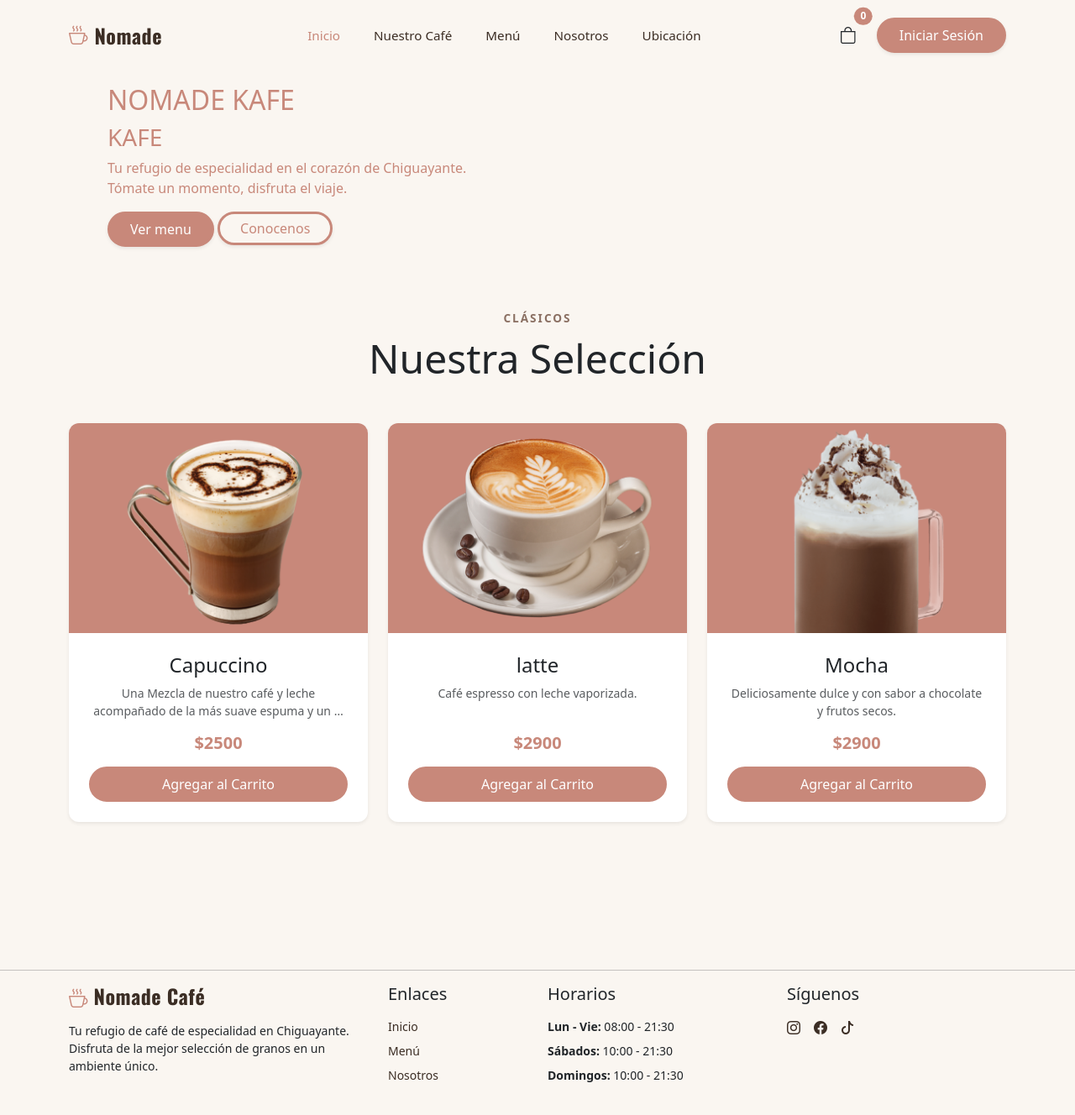
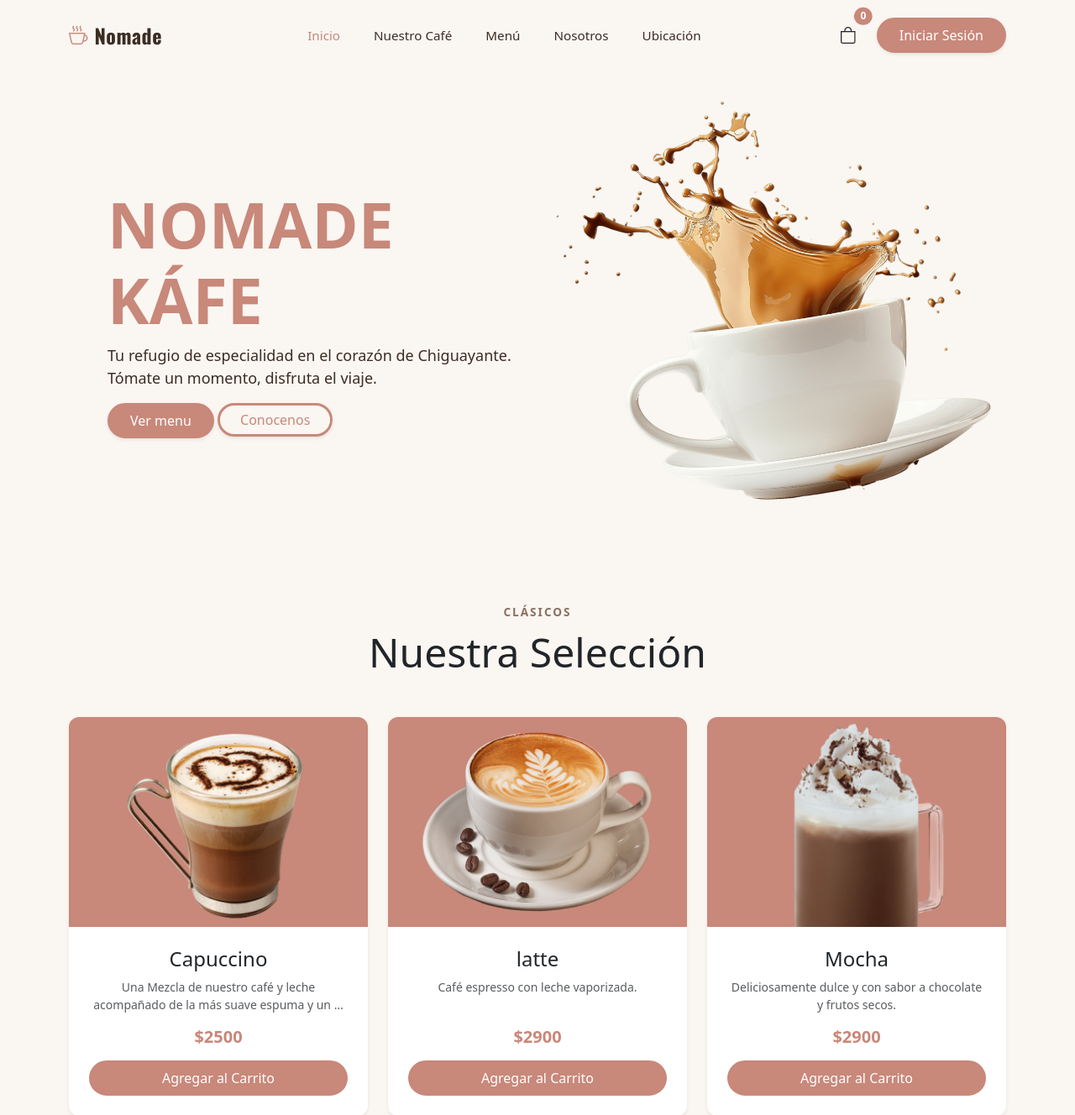
Before and after one commit to xannbtw/webdjango, a Django app: page / in a window 1280 px wide. Shown: the top 1328 px of the page at 84% size. Run offline with Django 5.2, Linux system fonts and the light colour scheme; data comes from the database, SQL or seed files in the repository; both versions use the stored data as it was after the commit.

Commit message:
inicio nuevo

```diff
--- a/catalogo/static/catalogo/css/style.css
+++ b/catalogo/static/catalogo/css/style.css
@@ -76,25 +76,36 @@ body {
     align-items: center;
     color: var(--primary);
     justify-content: space-between;
-
+    max-width: 1300px;
+    margin: auto;
     padding-left: 10%;
     padding-right: 5%;
 }
 
 .hero-d {
     flex: 1;
-    padding-right: 5%;
+}
+
+.titulo{
+    font-weight: bold;
+    font-size: 75px;
+}
+
+.desc {
+    font-size: 18px;
+    color: var(--foreground);
 }
 
 .hero-imagen {
     flex: 1;
     display: flex;
     justify-content: center;
+    transform: rotate(-10deg);
 }
 
 .hero-img {
-    max-width: 70%;
-    width: 70%;
+    width: 100%;
+    animation: flotar 4s ease-in-out infinite;
 }
 
 .hero-section .btn-conocenos {
@@ -137,3 +148,33 @@ body {
     width: 100%;
     object-fit: cover;
 }
+
+
+@keyframes flotar {
+    0% {
+        transform: translateY(0px);
+    }
+    50% {
+        transform: translateY(-15px);
+    }
+    100% {
+        transform: translateY(0px);
+    }
+}
+
+@media (max-width: 768px) {
+
+    .hero-section .section-content {
+        align-items: center;
+        padding-top: 10vh;
+    }
+
+    .hero-d {
+        text-align: center;
+        padding-right: 20px;
+        margin-bottom: 2rem;
+    }
+    .hero-img {
+        display: none;
+    }
+}
--- a/catalogo/templates/catalogo/base.html
+++ b/catalogo/templates/catalogo/base.html
@@ -9,7 +9,7 @@
         <meta name="viewport" content="width=device-width, initial-scale=1">
         <link href="https://cdn.jsdelivr.net/npm/bootstrap@5.3.0/dist/css/bootstrap.min.css" rel="stylesheet">
         <link rel="stylesheet" href="https://cdn.jsdelivr.net/npm/bootstrap-icons@1.11.1/font/bootstrap-icons.css">
-        <link rel="stylesheet" href="{% static 'catalogo/css/style.css' %}?v=3">
+        <link rel="stylesheet" href="{% static 'catalogo/css/style.css' %}?v=2">
         <script src="" async defer></script>
         <script src="https://cdn.jsdelivr.net/npm/bootstrap@5.3.2/dist/js/bootstrap.bundle.min.js"></script>
     </head>
--- a/catalogo/templates/catalogo/inicio.html
+++ b/catalogo/templates/catalogo/inicio.html
@@ -1,4 +1,6 @@
 {% extends 'catalogo/base.html' %}
+
+{%load static%}
 
 {% block title %}Catálogo - Cafetería{% endblock %}
 
@@ -7,15 +9,15 @@
 <section class="hero-section">
     <div class="section-content">
         <div class="hero-d">
-            <h2 class="titulo">NOMADE KAFE</h2>
-            <h3 class="subtitulo">KAFE</h3>
+            <h2 class="titulo ">NOMADE KÁFE</h2>
+            <h3 class="subtitulo"></h3>
             <p class="desc ">Tu refugio de especialidad en el corazón de Chiguayante. <br> Tómate un momento, disfruta el viaje.</p>
-            <a class="btn rounded-pill px-4 shadow-sm" href="#">Ver menu</a>
-            <a class="btn-conocenos rounded-pill px-4 shadow-sm" href="#">Conocenos</a>
+            <a class="btn rounded-pill px-4 shadow-sm" href="{% url 'menu' %}">Ver menu</a>
+            <a class="btn-conocenos rounded-pill px-4 shadow-sm" href="{% url 'nosotros' %}">Conocenos</a>
         </div>
 
         <div class="hero-imagen">
-            <img src="" alt="" class="hero-img">
+            <img src="{% static 'img/cafe2.png'%}" alt="" class="hero-img">
         </div>
 
     </div>
```
Also changed, not shown: catalogo/static/img/cafe2.png (added), db.sqlite3.
